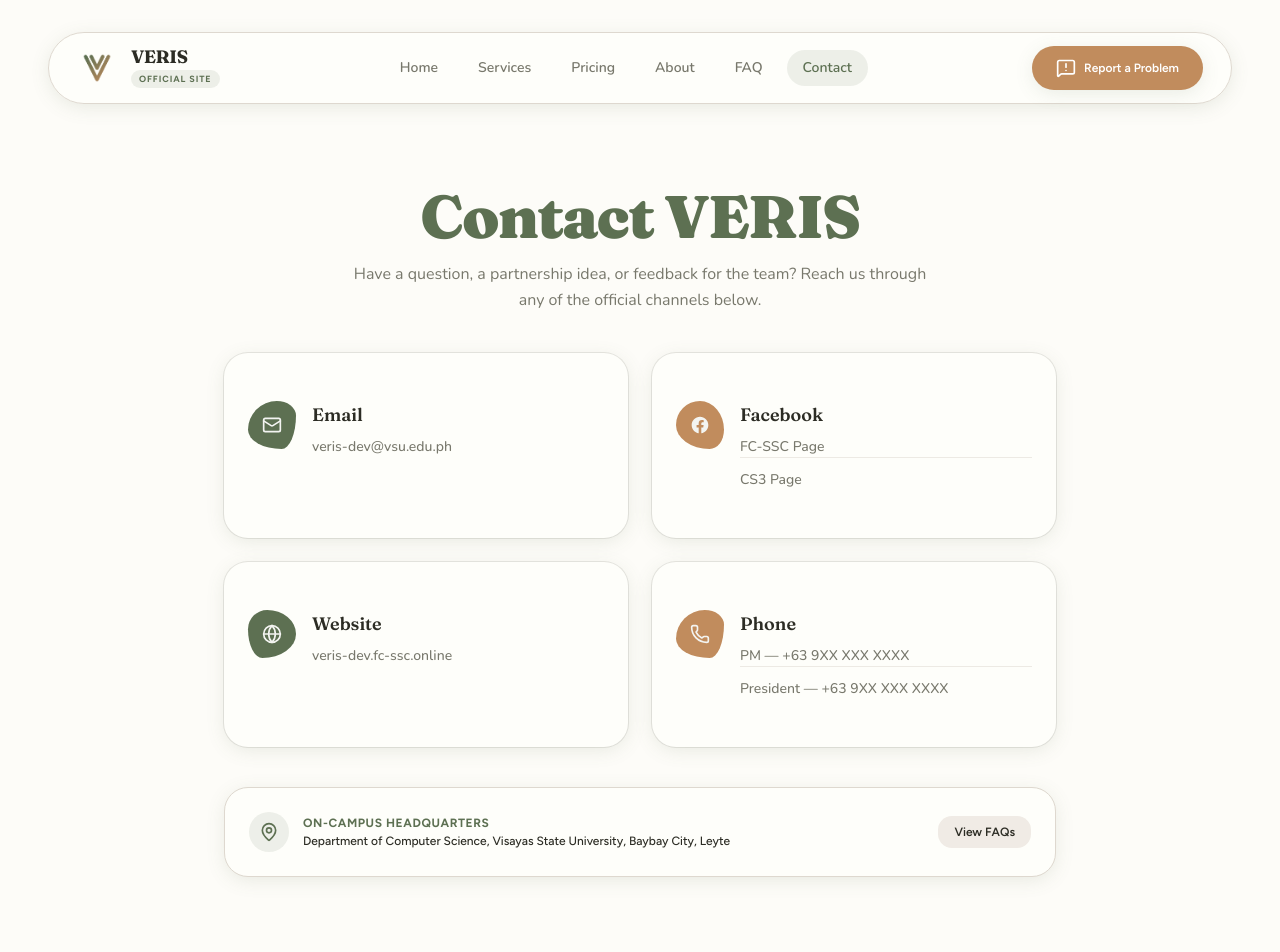
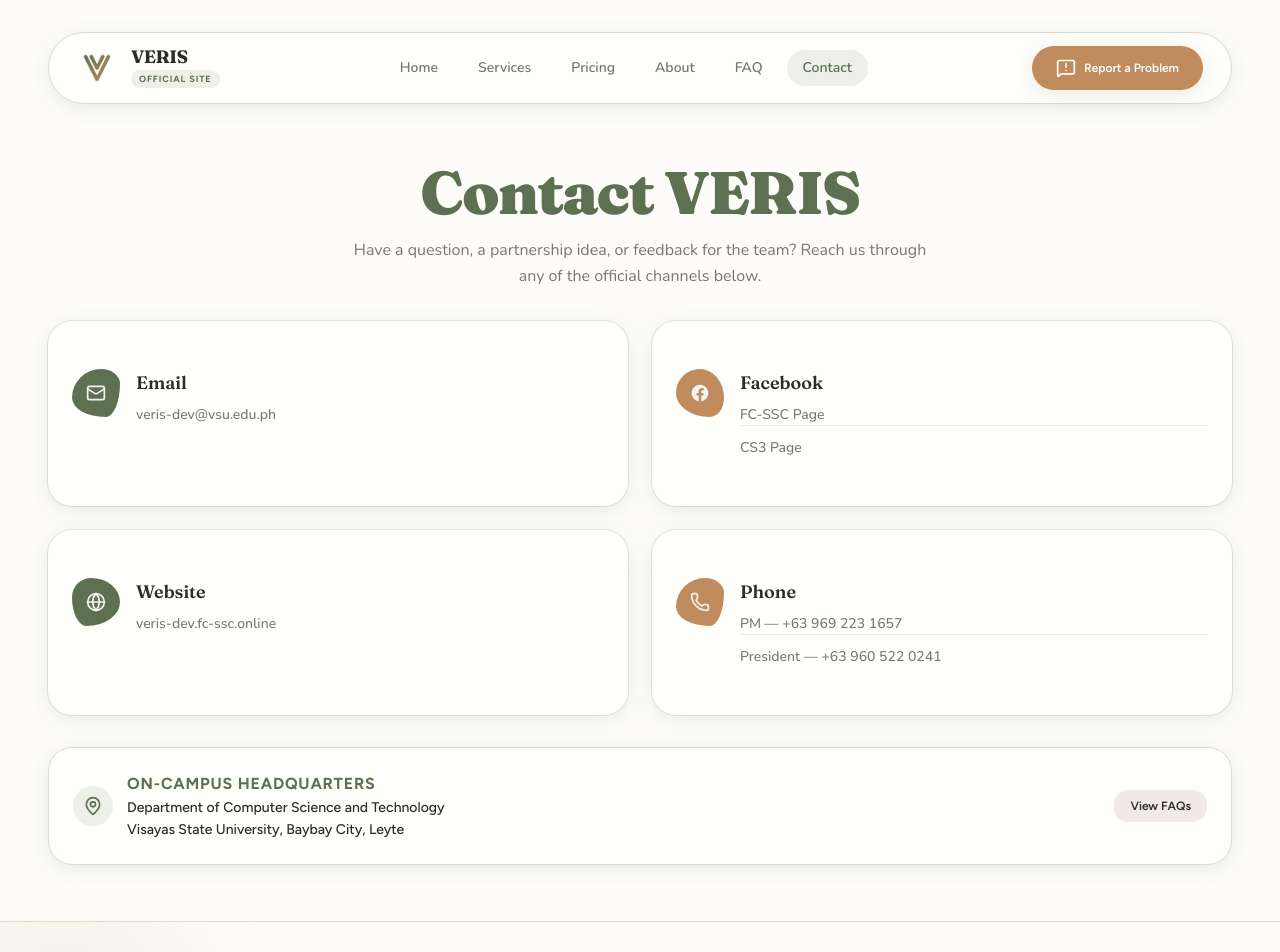
Before and after one commit to Atlas-VSU/veris-page, a Next.js app: page /contact in a window 1280 px wide. Shown: the top 952 px of the page. Built offline with nearby package versions, Linux system fonts and the light colour scheme.

Commit message:
refactor: apply consistent pagination for every page

```diff
--- a/src/features/contact/components/ContactOverview.tsx
+++ b/src/features/contact/components/ContactOverview.tsx
@@ -5,7 +5,7 @@
 
 export function ContactOverview() {
   return (
-    <section className="py-12 px-4 sm:px-6 lg:px-8 max-w-4xl mx-auto space-y-10" id="contact">
+    <section className="w-full max-w-[80rem] mx-auto space-y-8 py-6 px-4 sm:px-8 lg:px-12" id="contact">
       {/* Header with Fade-in Animation */}
       <div className="text-center space-y-3 animate-fade-in-up">
         <h1
@@ -35,12 +35,13 @@
             <MapPin className="w-5 h-5" />
           </div>
           <div>
-            <h4 className="text-xs font-bold uppercase tracking-wider text-primary">
+            <h4 className="text-xs sm:text-sm md:text-base font-bold uppercase tracking-wider text-primary">
               On-Campus Headquarters
             </h4>
-            <p className="text-xs text-foreground font-medium mt-0.5">
-              Department of Computer Science, Visayas State University, Baybay City, Leyte
-            </p>
+            <div className="space-y-0.5 text-[0.72rem] sm:text-xs md:text-sm text-foreground font-medium mt-0.5">
+              <p>Department of Computer Science and Technology</p>
+              <p>Visayas State University, Baybay City, Leyte</p>
+            </div>
           </div>
         </div>
 
--- a/src/features/contact/data.tsx
+++ b/src/features/contact/data.tsx
@@ -52,8 +52,8 @@
     blobClassName: "blob-shape-1 bg-secondary",
     links: [
       // TODO: replace with the actual PM and President contact numbers
-      { label: "PM — +63 9XX XXX XXXX", href: "tel:+639XXXXXXXX" },
-      { label: "President — +63 9XX XXX XXXX", href: "tel:+639XXXXXXXX" },
+      { label: "PM — +63 969 223 1657", href: "tel:+639692231657" },
+      { label: "President — +63 960 522 0241", href: "tel:+639605220241" },
     ],
   },
 ];
--- a/src/features/landing/data.ts
+++ b/src/features/landing/data.ts
@@ -41,8 +41,8 @@
 export const DEFAULT_TRUST_FEATURES: DevServiceFeatureItem[] = [
   {
     id: 'trust-1',
-    title: 'Dedicated In-House Team',
-    description: 'Built by engineers who understand actual student workflows.',
+    title: 'Dedicated Team',
+    description: 'Built by students who understand actual student workflows.',
     iconName: 'code',
   },
   {
--- a/src/features/services/components/ServicesHeader.tsx
+++ b/src/features/services/components/ServicesHeader.tsx
@@ -1,8 +1,8 @@
 export function ServicesHeader() {
   return (
-    <section className="relative py-16 px-4 sm:px-6 lg:px-8 max-w-7xl mx-auto overflow-hidden animate-fade-in-up">
+    <section className="relative px-4 sm:px-6 lg:px-8 max-w-7xl mx-auto overflow-hidden animate-fade-in-up">
       {/* Soft Background Accent Glow */}
-      <div className="absolute top-1/2 left-1/2 -translate-x-1/2 -translate-y-1/2 w-80 h-80 bg-primary/5 rounded-full blur-3xl -z-10 pointer-events-none" />
+      <div className="absolute top-1/2 left-1/2 -translate-x-1/2 -translate-y-1/2 w-80 h-80 rounded-full blur-3xl -z-10 pointer-events-none" />
 
       <div className="relative text-center max-w-3xl mx-auto mb-12">
         {/* Main Headline */}
--- a/src/features/services/components/ServicesOverview.tsx
+++ b/src/features/services/components/ServicesOverview.tsx
@@ -19,7 +19,7 @@
   } = useServicesOverview();
 
   return (
-    <div className="services-theme min-h-screen bg-background py-16 px-4 md:px-8 text-foreground">
+    <div className="w-full max-w-[80rem] mx-auto space-y-8 py-6 px-4 sm:px-8 lg:px-12">
       <div className="max-w-6xl mx-auto space-y-24">
         <ServicesHeader />
 
```
